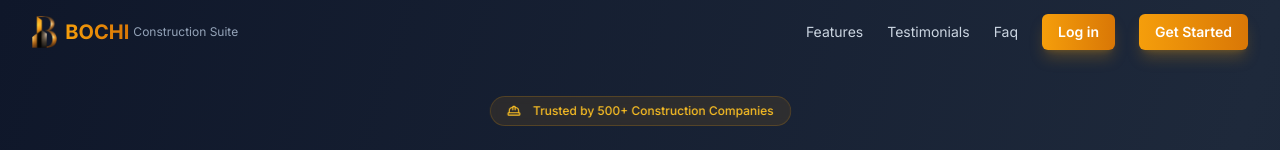
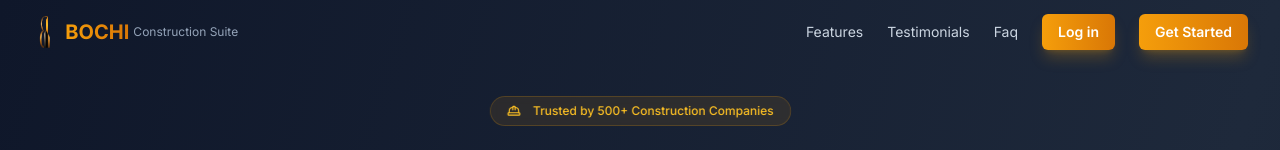
Before and after one commit to fedlimited/buildify, a React (Vite) app in the folder frontend/: page / in a window 1280 px wide. Shown: the top 150 px of the page. Built offline with nearby package versions, Linux system fonts and the light colour scheme; no server answers; the HTML template or start-up script is replaced by a standard one.

Commit message:
Add rotating animation to navigation logo, remove duplicate HardHat from CTA section

```diff
--- a/frontend/src/components/LandingPage.tsx
+++ b/frontend/src/components/LandingPage.tsx
@@ -294,19 +294,26 @@ const LandingPage: React.FC = () => {
           <div className="flex justify-between items-center h-16">
 
 
+
 <motion.div
   className="flex items-center cursor-pointer group"
   onClick={() => window.scrollTo({ top: 0, behavior: 'smooth' })}
   whileHover={{ scale: 1.02 }}
 >
-  <img
+  <motion.img
     src="/Bochi_logo_transparent.png"
     alt="BOCHI Logo"
     className="h-8 w-auto mr-2 group-hover:scale-105 transition-transform"
+    animate={{ rotateY: [0, 360] }}
+    transition={{ duration: 2, repeat: Infinity, ease: "linear" }}
+    style={{ transformStyle: "preserve-3d" }}
   />
   <span className="text-xl font-bold bg-gradient-to-r from-amber-500 to-amber-600 bg-clip-text text-transparent">BOCHI</span>
   <span className="ml-1 text-xs text-slate-400">Construction Suite</span>
 </motion.div>
+
+
+
 
 
             <div className="hidden md:flex items-center gap-6">
@@ -651,6 +658,12 @@ const LandingPage: React.FC = () => {
           </svg>
         </div>
         <div className="max-w-4xl mx-auto text-center relative z-10">
+
+
+
+
+
+
 <motion.div
   className="flex items-center justify-center gap-3 mb-4"
   initial={{ scale: 0.9, opacity: 0 }}
@@ -661,16 +674,15 @@ const LandingPage: React.FC = () => {
   <img
     src="/Bochi_logo_transparent.png"
     alt="BOCHI Logo"
-              className="h-12 w-auto"
+    className="h-16 w-auto"
   />
-            <motion.div
-              className="w-12 h-12 bg-white/20 rounded-xl flex items-center justify-center"
-              animate={{ rotate: [0, 5, 0, -5, 0] }}
-              transition={{ duration: 3, repeat: Infinity }}
-            >
-              <HardHat size={24} className="text-white" />
 </motion.div>
-          </motion.div>
+
+
+
+
+
+
 
           <motion.h2
             className="text-3xl md:text-4xl font-bold text-white"
```
Lines whose indentation alone changed are shown as unchanged.
